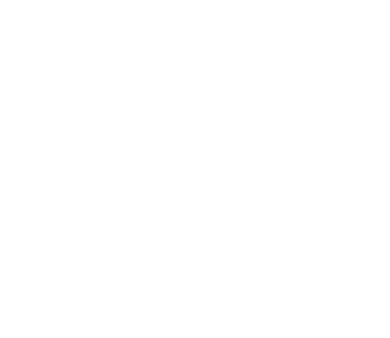
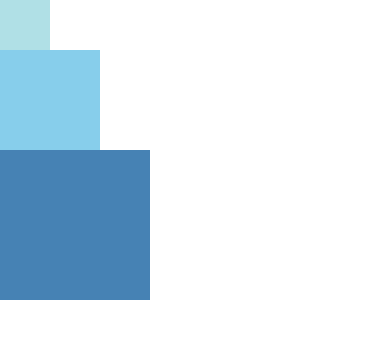
Before and after one commit to thaohoangvn/learn-react, a React Native app: screen / in a window 390 px wide. Shown: the top 338 px of the page. Built offline with nearby package versions, Linux system fonts and the light colour scheme.

Commit message:
Fixed Dimension Blocks

```diff
--- a/App.js
+++ b/App.js
@@ -1,35 +1,14 @@
 import React, { Component } from 'react';
 import { AppRegistry, Image, Text, View } from 'react-native';
 
-class Blink extends Component {
-  constructor(props) {
-    super(props);
-    this.state = { showText: true };
-
-    setInterval(() => {
-      this.setState(previousState => {
-        return { showText: !previousState.showText };
-      });
-    }, 1000);
-  }
-
+export default class FixedDimesionBasics extends Component {
   render() {
-    let display = this.state.showText ? this.props.text : '';
     return (
-      <Text>{display}</Text>
+      <View>
+        <View style={{width: 50, height: 50, backgroundColor: 'powderblue' }}></View>
+        <View style={{width: 100, height: 100, backgroundColor: 'skyblue' }}></View>
+        <View style={{width: 150, height: 150, backgroundColor: 'steelblue' }}></View>
+      </View>
     );
   }
 }
-
-export default class BlinkApp extends Component {
-  render() {
-    return (
-      <View>
-        <Blink text="I love to blink"></Blink>
-        <Blink text="Yes blinking is so great"></Blink>
-        <Blink text="Why did they ever take this out of HTML"></Blink>
-        <Blink text="Look at me look at me look at me"></Blink>
-      </View>
-    )
-  }
-}
```
